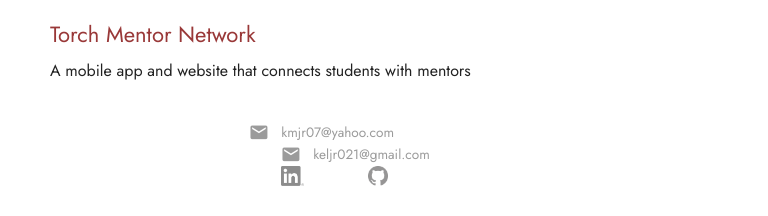
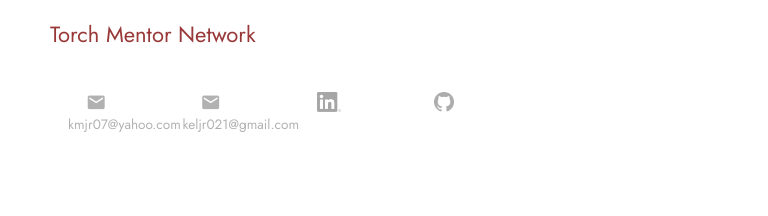
Before and after one commit to keljr021/portfolio-2023, a Vue app: page /#/work in a window 768 px wide. Shown: the part 629-845 px from the top of the page. After the commit the page ends 801 px from the top, so only its background shows below. Built offline with nearby package versions, Linux system fonts and the light colour scheme.

Commit message:
Aligned for mobile and tablets

```diff
--- a/src/components/partials/Footer.vue
+++ b/src/components/partials/Footer.vue
@@ -21,16 +21,16 @@ export default {
         <div>
           <div class="footer-link float-left" @click="openWindow('mailto:kmjr07@yahoo.com')" title="Email kmjr07@yahoo.com">
               <v-icon class="mr-2" icon="mdi-email" variant="text"  />
-              kmjr07@yahoo.com
+              <span v-if="!$vuetify.display.xs">kmjr07@yahoo.com</span>
           </div>
-          <div class="footer-link float-left mx-8" @click="openWindow('mailto:keljr021@gmail.com')" title="Email keljr021@gmail.com">
+          <div class="footer-link float-left mx-lg-8" @click="openWindow('mailto:keljr021@gmail.com')" title="Email keljr021@gmail.com">
               <v-icon class="mr-2" icon="mdi-email" variant="text"  />
-              keljr021@gmail.com
+              <span v-if="!$vuetify.display.xs">keljr021@gmail.com</span>
           </div>
-          <div class="footer-link float-left mx-8" @click="openWindow('https://www.linkedin.com/in/kelvin-morrisey-jr-514360a7/')" title="View LinkedIn Profile">
+          <div class="footer-link float-left mx-lg-8" @click="openWindow('https://www.linkedin.com/in/kelvin-morrisey-jr-514360a7/')" title="View LinkedIn Profile">
             <img class="footer-icon" src="../../assets/LI-black.png" alt="LinkedIn link" />
           </div>
-          <div class="footer-link float-left mx-8" @click="openWindow('https://github.com/keljr021')" title="View GitHub Profile">
+          <div class="footer-link float-left mx-lg-8" @click="openWindow('https://github.com/keljr021')" title="View GitHub Profile">
             <img class="footer-icon" src="../../assets/github-black.png" alt="GitHub link" />
           </div>
         </div>
@@ -49,7 +49,7 @@ export default {
   }
 
   .footer-link {
-    opacity: 0.45;
+    opacity: 0.35;
     cursor: pointer;
     transition: opacity 0.3s ease-in-out;
 
@@ -62,4 +62,36 @@ export default {
     height: 20px;
   }
 }
+
+@media all and (min-width: 768px) and (max-width: 1023px) {
+  .footer {
+    margin: 0 35px;
+    width: calc(75% - 30px);
+
+    &.fixed {
+      bottom: 30px;
+    }
+  }
+
+  .footer-link {
+    width: initial;
+    margin: 10px 25px;
+    text-align: center;
+  }
+}
+
+@media all and (max-width: 768px) {
+  .footer {
+    margin: 0 20px;
+  }
+
+  .footer-link {
+    width: calc(25% - 60px);
+    margin-top: 10px;
+    margin-bottom: 10px;
+    margin-right: 30px;
+    margin-left: 20px;
+    text-align: center;
+  }
+}
 </style>
--- a/src/pages/Work.vue
+++ b/src/pages/Work.vue
@@ -72,4 +72,10 @@
 .scroll {
   max-height: calc(80vh - 77px);
 }
+
+@media all and (max-width: 768px) {
+  .scroll {
+    max-height: calc(75vh - 77px);
+  }
+}
 </style>
```
